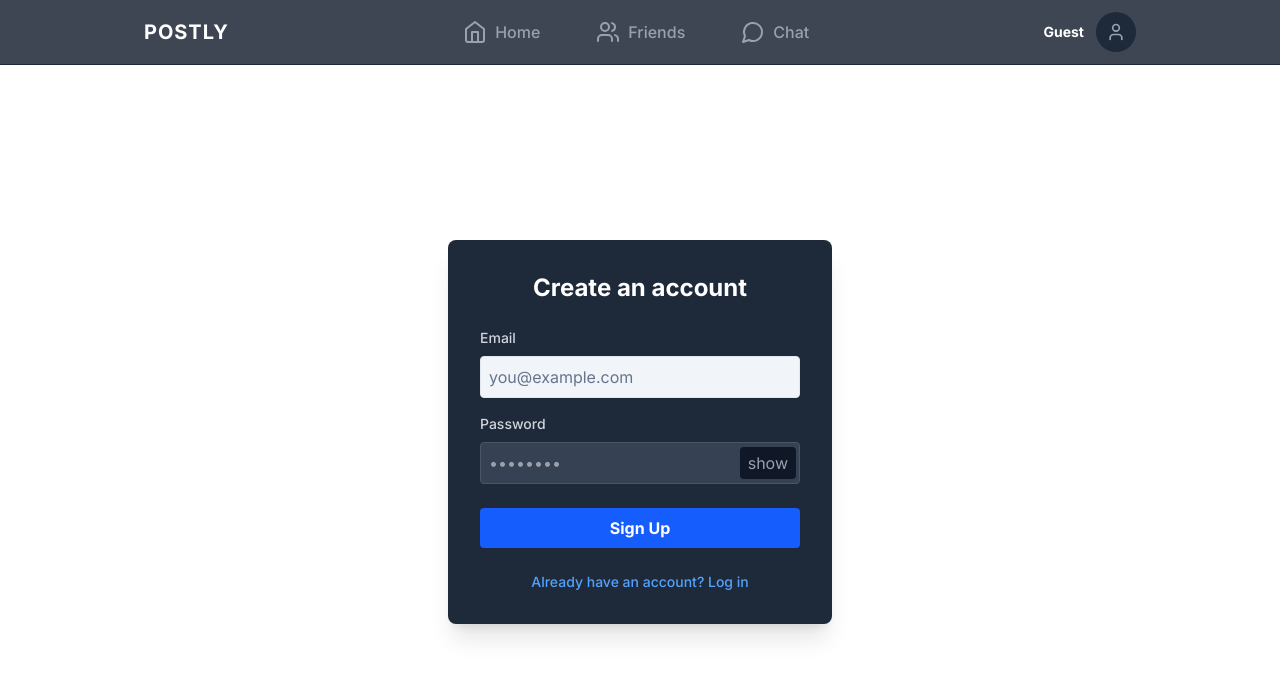
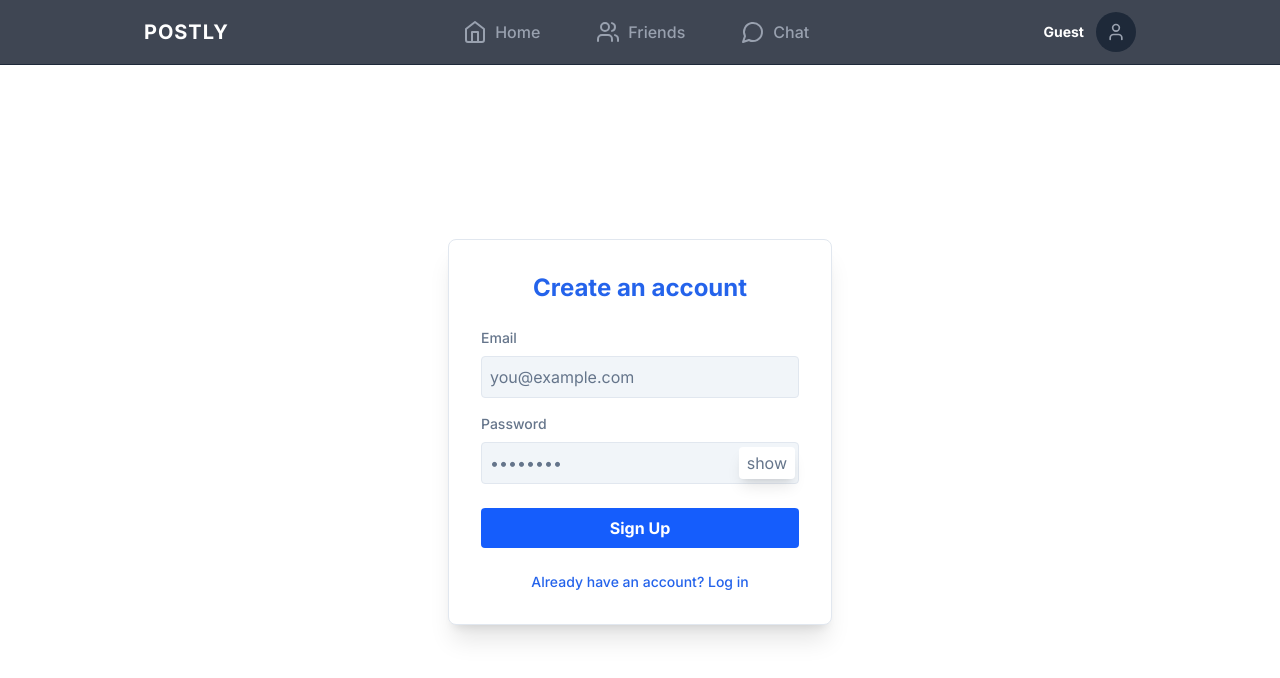
Before and after one commit to mildoss/postly, a Next.js app: page /signup in a window 1280 px wide. Shown: the top 678 px of the page. Built offline with nearby package versions, Linux system fonts and the light colour scheme; no server answers.

Commit message:
refactor(auth): update auth components to use theme variables

```diff
--- a/src/app/signup/page.tsx
+++ b/src/app/signup/page.tsx
@@ -26,8 +26,8 @@ export default function SignUp() {
 
   if (successMessage) {
     return (
-      <div className="flex justify-center items-center h-[calc(100vh-4rem)] bg-gray-900">
-        <p className="p-8 text-white text-center">{successMessage}</p>
+      <div className="flex justify-center items-center h-[calc(100vh-4rem)] bg-background">
+        <p className="p-8 text-foreground text-center">{successMessage}</p>
       </div>
     )
   }
--- a/src/components/auth/AuthForm.tsx
+++ b/src/components/auth/AuthForm.tsx
@@ -46,12 +46,12 @@ export const AuthForm = ({
   }
 
   return (
-    <div className="flex justify-center items-center h-[calc(100vh-4rem)]">
+    <div className="flex justify-center items-center min-h-[calc(100vh-4rem)]">
       <form
         onSubmit={handleFormSubmit}
-        className="p-8 mx-4 bg-gray-800 rounded-lg shadow-xl w-full max-w-sm"
+        className="p-8 mx-4 bg-card rounded-lg shadow-xl w-full max-w-sm text-card-foreground border border-border"
       >
-        <h2 className="text-2xl font-bold mb-6 text-center text-white">
+        <h2 className="text-2xl font-bold mb-6 text-center text-primary">
           {title}
         </h2>
         <FormInput
@@ -81,13 +81,13 @@ export const AuthForm = ({
         </FormButton>
 
         {message && (
-          <p className="mt-4 text-center text-sm text-gray-300">
+          <p className="mt-4 text-center text-sm text-destructive">
             {message}
           </p>
         )}
 
         <div className="mt-6 text-center text-sm">
-          <Link href={linkHref} className="font-medium text-blue-400 hover:text-blue-500 transition-colors">
+          <Link href={linkHref} className="font-medium text-primary hover:text-primary/80 transition-colors">
             {linkText}
           </Link>
         </div>
--- a/src/components/auth/SetupForm.tsx
+++ b/src/components/auth/SetupForm.tsx
@@ -60,12 +60,12 @@ export const SetupForm = () => {
     <div className="flex justify-center items-center h-[calc(100vh-4rem)]">
       <form
         onSubmit={handleSubmit}
-        className="p-8 mx-4 bg-gray-800 rounded-lg shadow-xl w-full max-w-sm"
+        className="p-8 mx-4 bg-card rounded-lg shadow-xl w-full max-w-sm border border-border"
       >
-        <h2 className="text-2xl font-bold mb-6 text-center text-white">
+        <h2 className="text-2xl font-bold mb-6 text-center text-primary">
           Setup Your Profile
         </h2>
-        <p className="text-center text-gray-300 mb-6 text-sm">
+        <p className="text-center text-muted-foreground mb-6 text-sm">
           Please choose a username and optionally add a bio to complete your profile.
         </p>
         <FormInput
@@ -80,7 +80,7 @@ export const SetupForm = () => {
           maxLength={32}
         />
         <div className="mb-4">
-          <label className="block text-sm font-medium text-gray-300 mb-2" htmlFor="bio">
+          <label className="block text-sm font-medium text-muted-foreground mb-2" htmlFor="bio">
             Bio (Optional)
           </label>
           <FormTextarea
@@ -100,7 +100,7 @@ export const SetupForm = () => {
         </FormButton>
 
         {message && (
-          <p className="mt-4 text-center text-sm text-gray-300">
+          <p className="mt-4 text-center text-sm text-destructive">
             {message}
           </p>
         )}
--- a/src/components/ui/FormInput.tsx
+++ b/src/components/ui/FormInput.tsx
@@ -27,7 +27,7 @@ export const FormInput = ({
 }: FormInputProps) => {
   return (
     <div className="mb-4">
-      <label className="block text-sm font-medium text-gray-300 mb-2" htmlFor={id}>
+      <label className="block text-sm font-medium text-muted-foreground mb-2" htmlFor={id}>
         {label}
       </label>
       <input
--- a/src/components/ui/FormPasswordInput.tsx
+++ b/src/components/ui/FormPasswordInput.tsx
@@ -27,7 +27,7 @@ export const FormPasswordInput = ({
 
   return (
     <div className="relative mb-6">
-      <label className="block text-sm font-medium text-gray-300 mb-2" htmlFor={id}>
+      <label className="block text-sm font-medium text-muted-foreground mb-2" htmlFor={id}>
         {label}
       </label>
       <input
@@ -38,13 +38,13 @@ export const FormPasswordInput = ({
         required={required}
         minLength={minLength}
         maxLength={maxLength}
-        className="w-full p-2 pr-14 rounded bg-gray-700 text-white border border-gray-600 focus:outline-none focus:border-blue-500"
+        className="w-full p-2 pr-14 rounded bg-muted text-foreground border border-border focus:outline-none focus:border-primary placeholder:text-muted-foreground"
         placeholder={placeholder}
       />
       <button
         type="button"
         onClick={() => setShowPassword(!showPassword)}
-        className="absolute right-1 top-[33px] px-2 py-1 rounded bg-gray-900 text-gray-400 hover:text-gray-200 focus:outline-none transition cursor-pointer"
+        className="absolute right-1 top-[33px] px-2 py-1 rounded bg-background shadow-lg text-muted-foreground hover:text-foreground focus:outline-none transition cursor-pointer"
       >
         {showPassword ? 'hide' : 'show'}
       </button>
```
